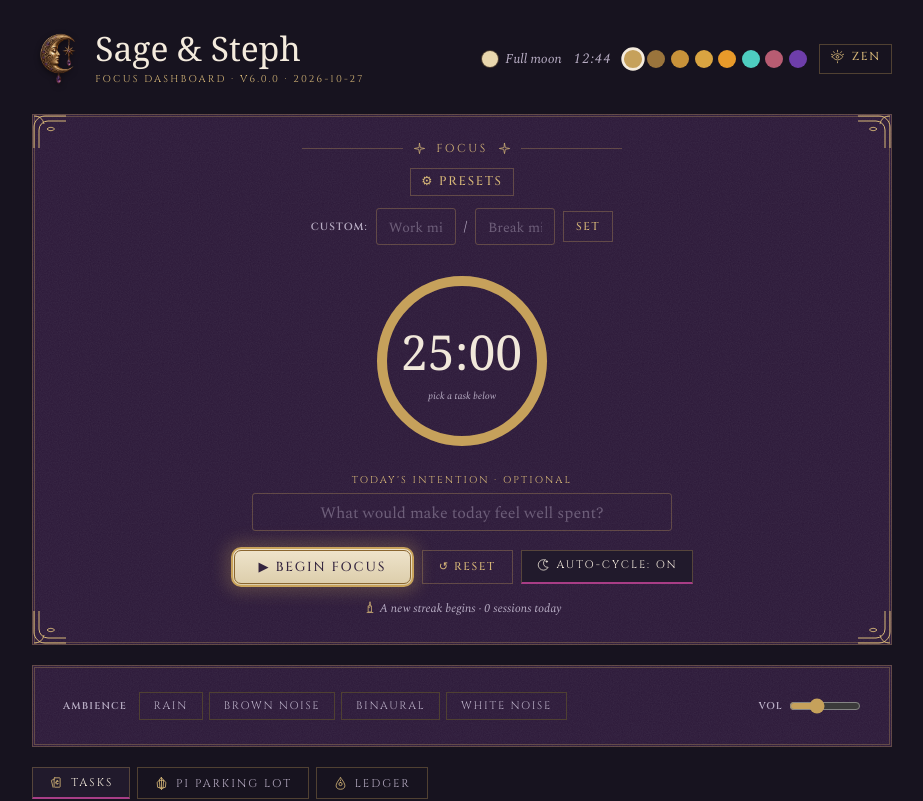
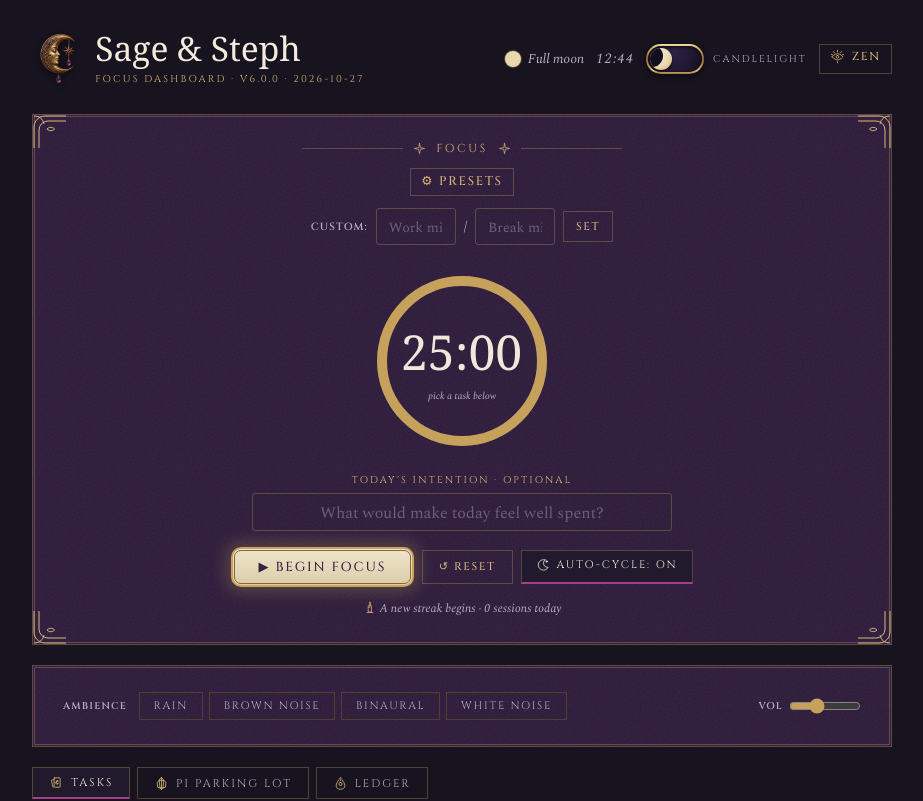
Before and after one commit to savarsa530/sage-focus-dashboard, a React (Vite) app: page / in a window 1280 px wide. Shown: the top 801 px of the page, without its empty margins (178-1101 px from the left). Built offline with nearby package versions, Linux system fonts and the light colour scheme; a web font is replaced by a local one.

Commit message:
Retire classic themes; crescent toggle for Candlelight/Daylight
Co-Authored-By: Claude Opus 5.5 <noreply@anthropic.com>
Claude-Session: https://claude.ai/code/session_01Hi53i2UEMcxouoVj1pjPw2

```diff
--- a/src/App.jsx
+++ b/src/App.jsx
@@ -573,21 +573,6 @@ export default function App() {
   };
 
   const globalStyles = `
-    @import url('https://fonts.googleapis.com/css2?family=Outfit:wght@300;400;500;600&family=DM+Mono:wght@400;500&display=swap');
-    ${theme.key === 'liminal-botany' ? `
-    :root {
-      --lb-bg-1: #2A0F24;
-      --lb-bg-2: #0F1A14;
-      --lb-surface-1: #4A2E47;
-      --lb-surface-2: #2F3A34;
-      --lb-accent-1: #D9A441;
-      --lb-accent-2: #E7C27A;
-      --lb-breath-1: #F2DCE2;
-      --lb-breath-2: #A8FFD9;
-      --lb-text-1: #F5F2F0;
-      --lb-text-2: #C7C2BD;
-      --lb-text-3: #8A837C;
-    }` : ''}
     :root{--font-body:${theme.fonts.body};--font-caps:${theme.fonts.caps};--font-display:${theme.fonts.display};}
     *{box-sizing:border-box;margin:0;padding:0;}
     body{background:${theme.bg};}
@@ -714,11 +699,27 @@ export default function App() {
               </span>
             )}
             <LiveClock color={theme.textMuted}/>
-            <div style={{ display:"flex", gap:"0.35rem", alignItems:"center" }}>
-              {THEMES.map(t => (
-                <button key={t.key} onClick={()=>switchTheme(t)} title={t.label} style={{ width:18, height:18, borderRadius:"50%", background:t.accent, border:theme.key===t.key?`2px solid ${theme.text}`:"2px solid transparent", cursor:"pointer", padding:0, transition:"transform 0.15s", transform:theme.key===t.key?"scale(1.3)":"scale(1)" }}/>
-              ))}
-            </div>
+            {/* The crescent toggle: Candlelight ↔ Daylight. The moon knob waxes as it turns on. */}
+            {(() => {
+              const day = theme.key === "daylight";
+              const next = THEMES.find(t => t.key === (day ? "candlelight" : "daylight"));
+              return (
+                <button
+                  role="switch" aria-checked={day} aria-label="Daylight mode"
+                  title={day ? "Daylight · switch to Candlelight" : "Candlelight · switch to Daylight"}
+                  onClick={() => switchTheme(next)}
+                  style={{ display:"inline-flex", alignItems:"center", gap:"0.55rem", background:"none", border:"none", padding:0, cursor:"pointer", color:theme.textMuted }}
+                >
+                  <span style={{ position:"relative", width:58, height:30, flex:"none", borderRadius:999, background:"linear-gradient(180deg, #f1dca0 0%, #c9a35b 22%, #8a6630 48%, #b48a45 70%, #e4c784 88%, #9a743c 100%)", filter:"drop-shadow(0 2px 3px rgba(0,0,0,.4))" }}>
+                    <span style={{ position:"absolute", inset:2, borderRadius:999, background: day ? "radial-gradient(circle at 50% 30%, #1d7a7d, #0f5960)" : "radial-gradient(circle at 50% 30%, #2e2145, #140f1e)", boxShadow:"inset 0 1px 3px rgba(0,0,0,.7)", transition:"background .18s ease" }}/>
+                    <span style={{ position:"absolute", top:4, left: day ? 32 : 4, width:22, height:22, borderRadius:"50%", overflow:"hidden", background:"radial-gradient(circle at 35% 30%, #fbf1d4, #e9d7ae 60%, #c9a35b)", boxShadow:"0 1px 2px rgba(0,0,0,.6)", transition:"left .18s ease" }}>
+                      <span style={{ position:"absolute", top:-3, left: day ? -26 : -9, width:22, height:22, borderRadius:"50%", background:"#140f1e", transition:"left .18s ease" }}/>
+                    </span>
+                  </span>
+                  <span style={{ fontFamily:"var(--font-caps)", fontSize:"0.62rem", letterSpacing:"0.2em", textTransform:"uppercase" }}>{day ? "Daylight" : "Candlelight"}</span>
+                </button>
+              );
+            })()}
             <button style={{ ...btn(false), fontSize:"0.72rem", padding:"0.3rem 0.65rem" }} onClick={()=>setZenMode(p=>!p)} title="Zen mode (Z)">{DR ? <span style={{ display:"inline-flex", alignItems:"center", gap:"0.4rem" }}><LineIcon name="eye" size={15}/>Zen</span> : "⬡ Zen"}</button>
           </div>
         </div>
--- a/src/constants.js
+++ b/src/constants.js
@@ -4,11 +4,6 @@ const DECK_ROOM_FONTS = {
   body:    "'Spectral', Georgia, serif",
   caps:    "'Cinzel', 'Trajan Pro', Georgia, serif",
   display: "'IM Fell English', 'Iowan Old Style', Georgia, serif",
-};
-const CLASSIC_FONTS = {
-  body:    "'Outfit', system-ui, sans-serif",
-  caps:    "'DM Mono', monospace",
-  display: "'Outfit', system-ui, sans-serif",
 };
 const DECK_ROOM_SHARED = {
   deckRoom:true, fonts:DECK_ROOM_FONTS,
@@ -30,12 +25,6 @@ export const THEMES = [
     bg:"#f5efe3", panel:"#e7dcef", card:"#fbf7ef", panelBorder:"#d1bea0", line:"rgba(154,116,60,.4)",
     text:"#33243f", textMuted:"#5e4f69", timerRing:"#9a743c", breakColor:"#1d6366", error:"#9c2f6e", moonLit:"#9a743c", moonShade:"#e7dcef",
     auroraColors:["#76529a","#9a743c","#24777a"], shadowSoft:"none", isDark:false },
-  { key:"liminal",        label:"Liminal",        accent:"#c8923a", bg:"#0c0816", panel:"#1c1338", panelBorder:"#30204e", text:"#ecdff7", textMuted:"#9580b8", timerRing:"#c8923a", auroraColors:["#c8923a","#9b7dbd","#4ecdc0"], shadowSoft:"0 2px 8px rgba(0,0,0,0.15)", isDark:true,  fonts:CLASSIC_FONTS },
-  { key:"liminal-botany", label:"Liminal Botany", accent:"#D9A441", bg:"#2A0F24", panel:"#4A2E47", panelBorder:"#5A3A57", text:"#F5F2F0", textMuted:"#8A837C", timerRing:"#D9A441", auroraColors:["#D9A441","#A8FFD9","#F2DCE2"], shadowSoft:"0 2px 8px rgba(0,0,0,0.15)", isDark:true,  fonts:CLASSIC_FONTS },
-  { key:"dusk",      label:"Dusk",      accent:"#e89a2a", bg:"#0e0a06", panel:"#201610", panelBorder:"#3c2a18", text:"#f2e6d2", textMuted:"#8c7262", timerRing:"#e89a2a", auroraColors:["#e89a2a","#c46830","#d4a840"], shadowSoft:"0 2px 8px rgba(0,0,0,0.15)", isDark:true,  fonts:CLASSIC_FONTS },
-  { key:"forest",    label:"Forest",    accent:"#4ecdc0", bg:"#060c0a", panel:"#0e1a14", panelBorder:"#1c3226", text:"#d6f0e8", textMuted:"#68a090", timerRing:"#4ecdc0", auroraColors:["#4ecdc0","#48a068","#8de8d0"], shadowSoft:"0 2px 8px rgba(0,0,0,0.15)", isDark:true,  fonts:CLASSIC_FONTS },
-  { key:"dawn",      label:"Dawn",      accent:"#b85c72", bg:"#faf4f0", panel:"#f2e8e2", panelBorder:"#e0cec4", text:"#281a14", textMuted:"#8a6858", timerRing:"#b85c72", auroraColors:["#b85c72","#c8923a","#9b7dbd"], shadowSoft:"0 2px 8px rgba(0,0,0,0.06)", isDark:false, fonts:CLASSIC_FONTS },
-  { key:"amethyst",  label:"Amethyst",  accent:"#6e3eaa", bg:"#f4eefa", panel:"#ece0f8", panelBorder:"#d0bce8", text:"#1c0e2e", textMuted:"#7a6494", timerRing:"#6e3eaa", auroraColors:["#6e3eaa","#b85c72","#c8923a"], shadowSoft:"0 2px 8px rgba(0,0,0,0.06)", isDark:false, fonts:CLASSIC_FONTS },
 ];
 
 export const PRESETS = [
```
Also changed, not shown: 1 other file (tests, documents, lock files or other folders).
